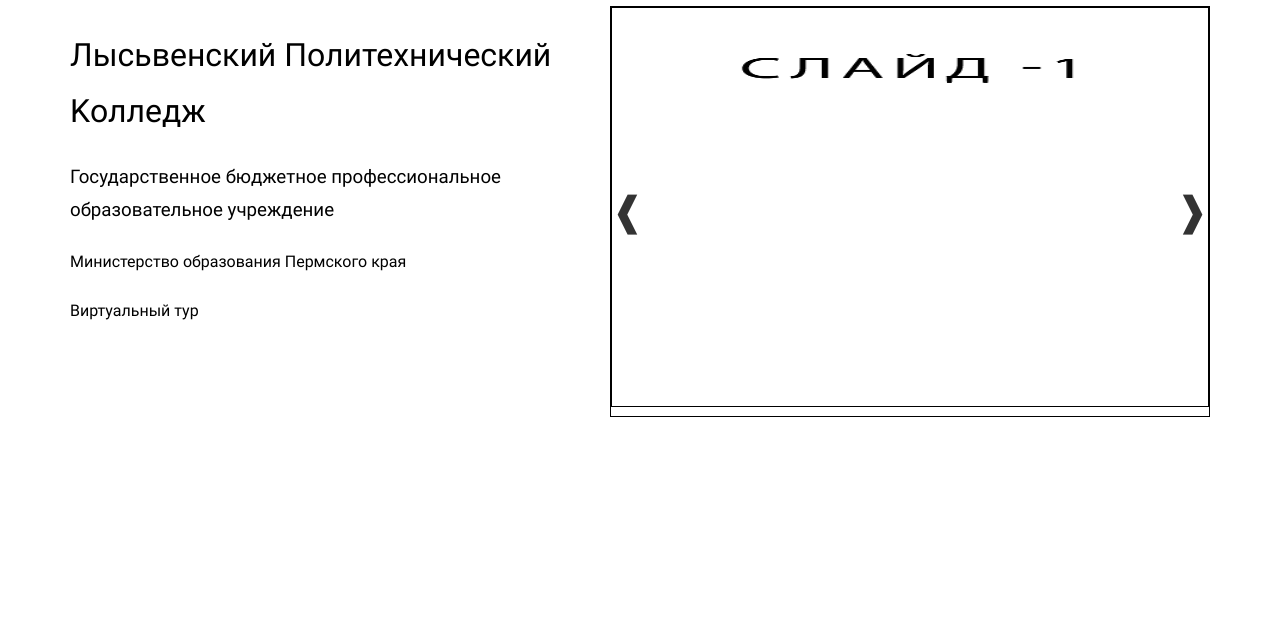
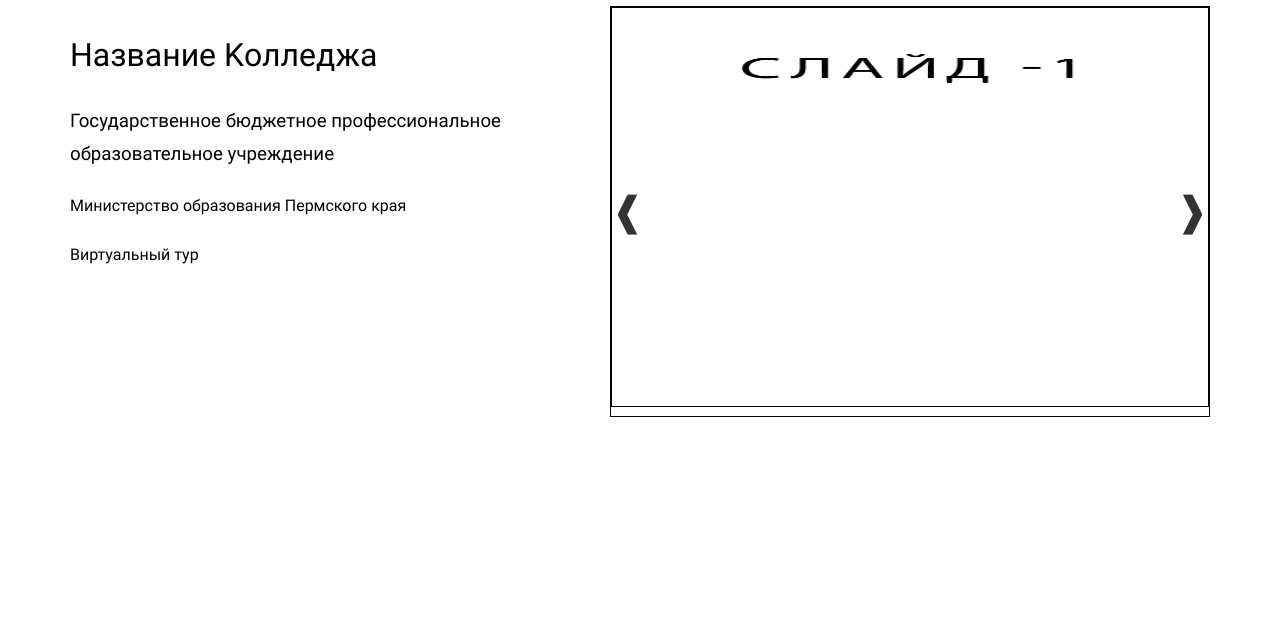
Before and after one commit to Denis-xX/lpk-1, a website: page src/html/index.html in a window 1280 px wide. Shown: the part 103-729 px from the top of the page. Drawn offline with nearby package versions, Linux system fonts and the light colour scheme; files that its build step writes are made by us from their sources; files whose address does not match are found by name.

Commit message:
First commit

```diff
--- a/src/html/blocks/_main.html
+++ b/src/html/blocks/_main.html
@@ -3,7 +3,7 @@
     <section class="hero">
       <div class="hero__column-left">
         <h1>
-          Лысьвенский Политехнический Kолледж
+          Название Kолледжа
         </h1>
         <h3>
           Государственное бюджетное профессиональное образовательное учреждение
```
